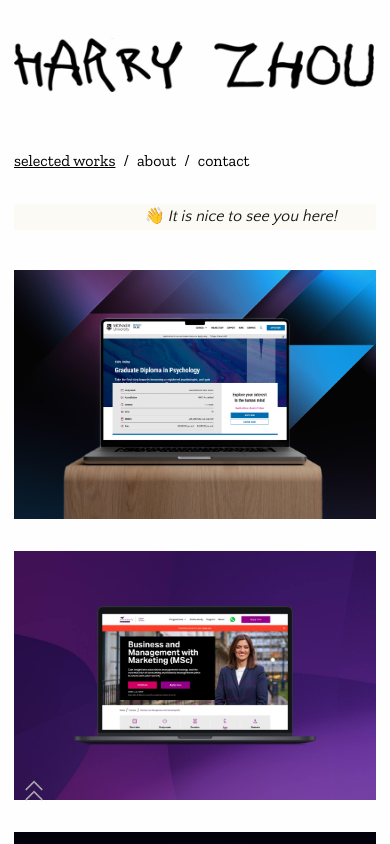
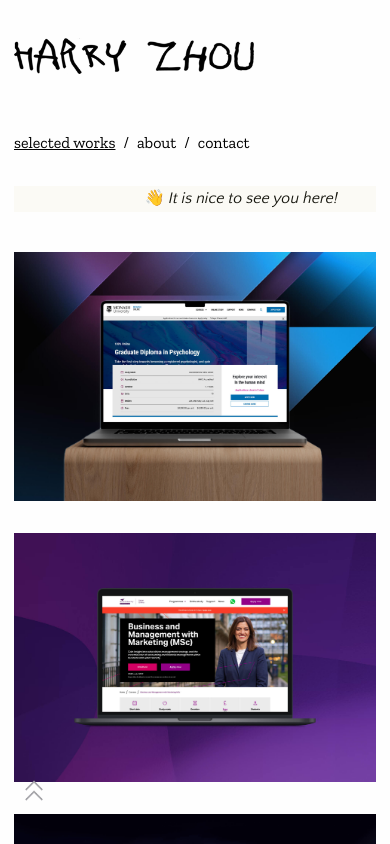
Before and after one commit to h4lfh4rri/webisite-portfolio, a plain HTML site: page index.html in a window 390 px wide. Shown: the top 844 px of the page. Drawn offline with nearby package versions, Linux system fonts and the light colour scheme.

Commit message:
Update styles-primary.css

```diff
--- a/styles-primary.css
+++ b/styles-primary.css
@@ -223,7 +223,7 @@ nav li a:visited:hover {
 
     .logo-image {
         content: url(images/hz_logo-mobile.webp);
-        max-width: 360px;
+        max-width: 240px;
     }
 
     .right {
```
